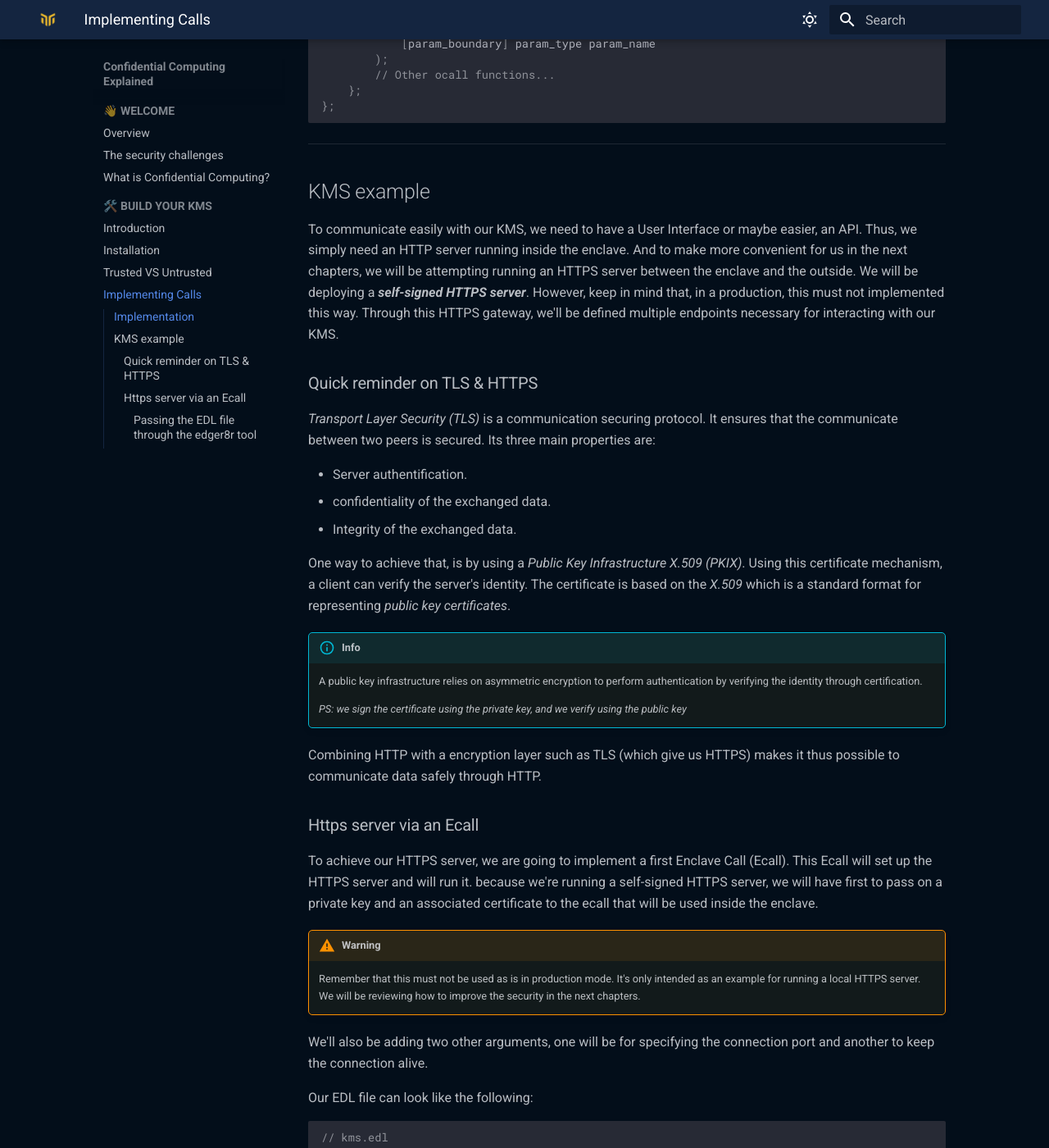
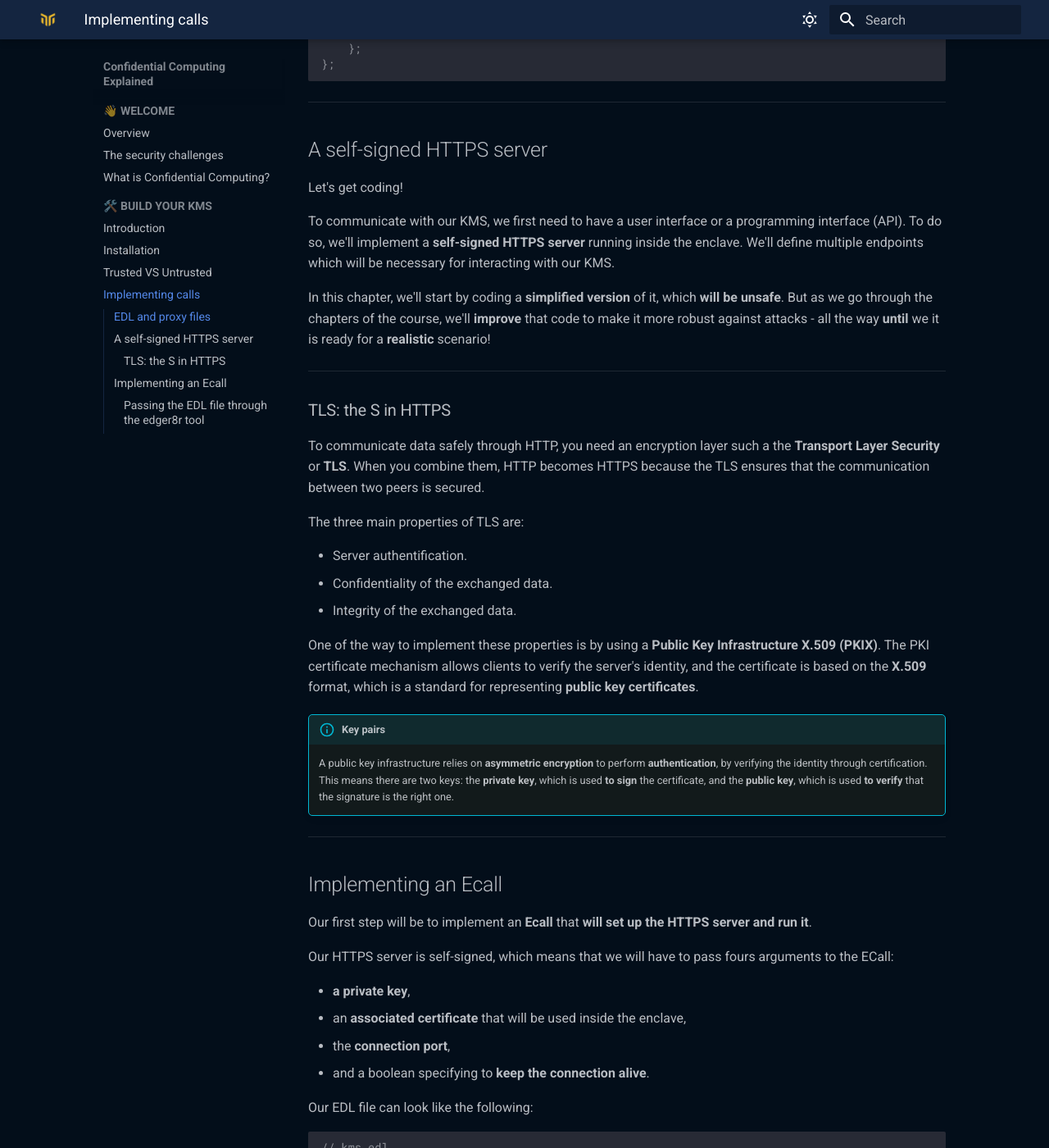
Before and after one commit to mithril-security/Confidential_Computing_Explained, an MkDocs documentation site: the page built from docs/docs/build-your-kms/trusted-vs-untrusted-impl.md, in a window 1280 px wide and 1400 px high, scrolled down 973 px. Shown: the whole window at 82% size. Built offline with MkDocs 1.6.1 and Material for MkDocs 9.7.7, drawn with Linux system fonts in a browser that asks for light colours; comment, search, counter and statistics services are not loaded; some of the changed text lies outside the part shown.

Commit message:
advanced in correction

````diff
--- a/docs/docs/build-your-kms/trusted-vs-untrusted-impl.md
+++ b/docs/docs/build-your-kms/trusted-vs-untrusted-impl.md
@@ -1,4 +1,4 @@
-# Implementing the trusted/untrusted interfaces in SGX with OpenEnclave
+# Implementing a baby HTTPS server
 ___________________________________________________
 
 As explained in the last chapter, we have to define two different calls to be able to interact with the enclave:
@@ -6,75 +6,80 @@ As explained in the last chapter, we have to define two different calls to be ab
 - **Enclave Calls (ECALLs)** allow the application to call a pre-defined function inside the enclave.
 - **Outside Calls (OCALLs)** allow the enclave to call a pre-defined function in the application.
 
-Ecalls and Ocalls work differently. We will not go into too much detail explaining how (at least for now), but it is best practice to keep the amount of Ocalls as low and as controled as possible. For example, it would be possible to tamper with the enclave by altering a function with some read/write privileges to read inside the enclave.
+Ecalls and Ocalls work differently. We will not go into too much detail explaining how (at least for now), but it is best practice to **keep** the amount of **Ocalls** as **low** and as **controlled** as possible. A misuse of an external function on a Ocall can leak or write enclave data if not properly managed.
 
 ___________________________________________________
-## Implementation
+## EDL and proxy files
 
-The ECALL and OCALL functions are implemented by defining them in a ***Enclave Definition Langage (EDL)*** file. This EDL file is then passed on a tool called **edger8r** to generate to proxy files that will be used to interact between the host and enclave.
+To implement the Ecall and Ocall, we'll need to define them in a **Enclave Definition Langage (EDL)** file.
 
-We define the ECALL & OCALL functions the same way we write prototypes in header files in C/C++.
+Then we'll pass this EDL file to a tool called **edger8r**. We'll use it to generate **proxy files**, which will handle interactions between the host and the enclave.
 
-The general skeleton of the EDL file resembles the following:
+We define the Ecall and Ocall functions the same way we write prototypes in header files in C/C++.
+
+The general skeleton of an EDL file resembles the following:
+
 ```C
 enclave {
-    // here we declare all the ECALL functions that will be ran inside the enclave
+    // Here we declare all the Ecall functions that will be ran inside the enclave
     trusted {
         public return_type ecall_func(
             [param_boundary] param_type param_name
         );
-        // Other ecall functions...
+        // Other Ecall functions...
     };
 
 
-    // And here we define all the OCALL functions needed
+    // Here we define all the Ocall functions needed
     untrusted {
         public return_type ocall_func(
             [param_boundary] param_type param_name
         );
-        // Other ocall functions...
+        // Other Ocall functions...
     };
 };
 ```
 
 ________________________________
-## KMS example
+## A self-signed HTTPS server
 
-To communicate easily with our KMS, we need to have a User Interface or maybe easier, an API. Thus, we simply need an HTTP server running inside the enclave.
-And to make more convenient for us in the next chapters, we will be attempting running an HTTPS server between the enclave and the outside.
-We will be deploying a ***self-signed HTTPS server***. However, keep in mind that, in a production, this must not implemented this way.
-Through this HTTPS gateway, we'll be defined multiple endpoints necessary for interacting with our KMS.
+Let's get coding!
 
+To communicate with our KMS, we first need to have a user interface or a programming interface (API). To do so, we'll implement a **self-signed HTTPS server** running inside the enclave. We'll define multiple endpoints which will be necessary for interacting with our KMS.
 
-### Quick reminder on TLS & HTTPS
+In this chapter, we'll start by coding a **simplified version** of it, which **will be unsafe**. But as we go through the chapters of the course, we'll **improve** that code to make it more robust against attacks - all the way **until** we it is ready for a **realistic** scenario!
 
-*Transport Layer Security (TLS)* is a communication securing protocol. It ensures that the communicate between two peers is secured. Its three main properties are:
+___________________________________________
+### TLS: the S in HTTPS
+
+To communicate data safely through HTTP, you need an encryption layer such a the **Transport Layer Security** or **TLS**. When you combine them, HTTP becomes HTTPS because the TLS ensures that the communication between two peers is secured.
+
+The three main properties of TLS are:
 
 - Server authentification.
-- confidentiality of the exchanged data.
+- Confidentiality of the exchanged data.
 - Integrity of the exchanged data.
 
-One way to achieve that, is by using a *Public Key Infrastructure X.509 (PKIX)*. Using this certificate mechanism, a client can verify the server's identity. The certificate is based on the *X.509* which is a standard format for representing *public key certificates*.
+One of the way to implement these properties is by using a **Public Key Infrastructure X.509 (PKIX)**. The PKI certificate mechanism allows clients to verify the server's identity, and the certificate is based on the **X.509** format, which is a standard for representing **public key certificates**.
 
-!!! info
-    A public key infrastructure relies on asymmetric encryption to perform authentication by verifying the identity through certification.
+!!! info "Key pairs"
 
-    *PS: we sign the certificate using the private key, and we verify using the public key*
+	A public key infrastructure relies on **asymmetric encryption** to perform **authentication**, by verifying the identity through certification. This means there are two keys: the **private key**, which is used **to sign** the certificate, and the **public key**, which is used **to verify** that the signature is the right one.
 
+___________________________________
+## Implementing an Ecall
 
-Combining HTTP with a encryption layer such as TLS (which give us HTTPS) makes it thus possible to communicate data safely through HTTP.
+Our first step will be to implement an **Ecall** that **will set up the HTTPS server and run it**.
 
-### Https server via an Ecall
-To achieve our HTTPS server, we are going to implement a first Enclave Call (Ecall).
-This Ecall will set up the HTTPS server and will run it.
-because we're running a self-signed HTTPS server, we will have first to pass on a private key and an associated certificate to the ecall that will be used inside the enclave.
+Our HTTPS server is self-signed, which means that we will have to pass fours arguments to the ECall:
 
-!!! warning
-    Remember that this must not be used as is in production mode. It's only intended as an example for running a local HTTPS server. We will be reviewing how to improve the security in the next chapters.
-
-We'll also be adding two other arguments, one will be for specifying the connection port and another to keep the connection alive.
++ **a private key**,
++ an **associated certificate** that will be used inside the enclave,
++ the **connection port**,
++ and a boolean specifying to **keep the connection alive**.
 
 Our EDL file can look like the following:
+
 ```c
 // kms.edl
 enclave {
@@ -98,6 +103,7 @@ enclave {
 ```
 
 Let's begin by explaining the first import lines. We've imported three different edl files.
+
 The OpenEnclave edl files, depending on the use might be called in two different paths. If it's not specific to the platform, the path for the EDL becomes `openenclave/edl/<name>.edl`, otherwise, the path must indicate the platform such as `openenclave/edl/sgx/<name>.edl`.
 
 The first import is `syscall.edl` which encompass all of the syscalls supported (which contain also sockets, time, ioctl...).
@@ -119,6 +125,7 @@ Next comes the trusted section where we are writing our ecall. We define it as `
 We talked in the implementation section above that we use ***edger8r*** to generate proxy files that serves as the way to communicate back and forth from the enclave to the host.
 
 to generate those files we can run the following command :
+
 ```bash
 # for the trusted part
 oeedger8r kms.edl --trusted \
@@ -131,7 +138,9 @@ oeedger8r kms.edl --untrusted \
     --search-path /opt/openenclave/share/pkgconfig/../../include/openenclave/edl/sgx
 
 ```
+
 It will generate for example, the following files :
+
 ```
 kms_args.h  kms_t.c  kms_t.h (trusted)
 kms_u.c  kms_u.h (untrusted)
--- a/mkdocs.yml
+++ b/mkdocs.yml
@@ -104,4 +104,4 @@ nav:
     - Introduction: "docs/build-your-kms/intro-to-kms.md"
     - Installation: "docs/build-your-kms/installation.md"
     - Trusted VS Untrusted: "docs/build-your-kms/trusted-vs-untrusted.md"
-    - Implementing Calls: "docs/build-your-kms/trusted-vs-untrusted-impl.md"
+    - Implementing calls: "docs/build-your-kms/trusted-vs-untrusted-impl.md"
````
Also changed, not shown: other parts of docs/docs/build-your-kms/trusted-vs-untrusted-impl.md (+1 -1 lines).
